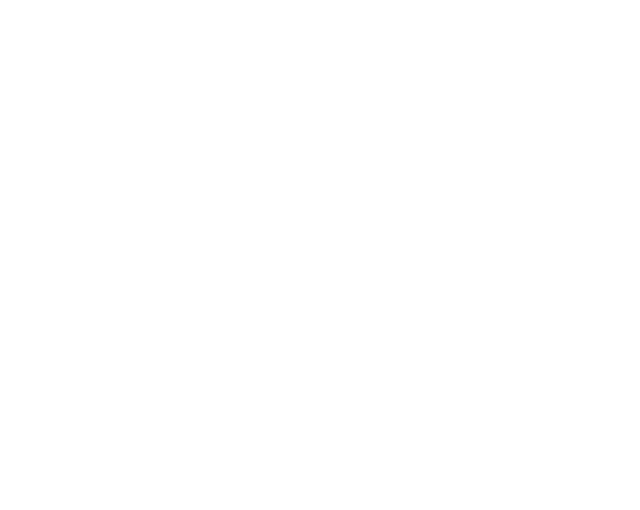
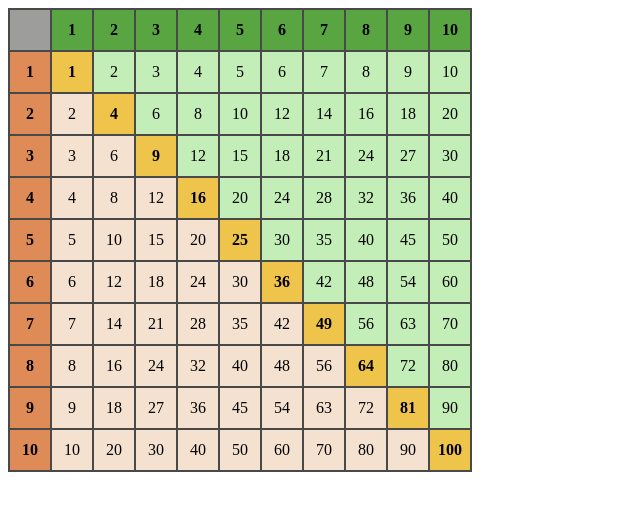
Before and after one commit to KostiantynPavlenko/pavlenko_front_end_pro, a plain HTML site: page index.html in a window 1280 px wide. Shown: the whole page, without its empty margins (0-640 px from the left). Drawn offline with Linux system fonts and the light colour scheme.

Commit message:
solved homework 11.1

```diff
--- a/index.html
+++ b/index.html
@@ -3,9 +3,13 @@
 <head>
     <meta charset="UTF-8">
     <meta name="viewport" content="width=device-width, initial-scale=1.0">
+    <link rel="stylesheet" href="style.css">
     <title>Front-end Pro</title>
 </head>
 <body>
-    <script src="main.js"></script>
+  <div class="table-container">
+
+  </div>
+  <script src="main.js"></script>
 </body>
 </html>
--- a/main.js
+++ b/main.js
@@ -0,0 +1,46 @@
+const tableContainer = document.querySelector('.table-container');
+
+function createPythagorasTable(size) {
+  const table = document.createElement('table');
+
+  table.classList.add('table')
+
+  for (let row = 0; row <= size; row++) {
+    const tableRow = document.createElement('tr');
+
+    for (let cell = 0; cell <= size; cell++) {
+      const tableCell = document.createElement('td');
+      const isFirstRowAndFirstCell = row === 0 && cell === 0;
+
+      tableCell.classList.add('tableCell');
+
+      if (isFirstRowAndFirstCell) {
+        tableCell.classList.add('grayCell');
+      } else if (row === 0 && cell > 0) {
+        tableCell.textContent = `${cell}`;
+        tableCell.classList.add('greenCell');
+      } else if (row > 0 && cell === 0) {
+        tableCell.textContent = `${row}`;
+        tableCell.classList.add('brownCell');
+      } else {
+        tableCell.textContent = `${cell * row}`;
+        if (cell === row) {
+          tableCell.classList.add('yellowCell');
+        } else if (cell < row) {
+          tableCell.classList.add('lowBrownCell');
+        } else {
+          tableCell.classList.add('lowGreenCell');
+        }
+      }
+
+      tableRow.appendChild(tableCell);
+    }
+
+    table.appendChild(tableRow);
+  }
+
+  tableContainer.appendChild(table);
+
+}
+
+createPythagorasTable(10);
--- /dev/null
+++ b/style.css
@@ -0,0 +1,32 @@
+.table {
+  border-collapse: collapse;
+}
+.greenCell {
+  background-color: #59a541;
+  font-weight: bold;
+}
+.lowGreenCell {
+  background-color: #c3eeb7;
+}
+.brownCell {
+  background-color: #df8b58;
+  font-weight: bold;
+}
+.lowBrownCell {
+  background-color: #f4e1d0;
+}
+.yellowCell {
+  background-color: #efc44b;
+  font-weight: bold;
+}
+.grayCell {
+  background-color: #9d9d9c;
+}
+.tableCell {
+  width: 40px;
+  height: 40px;
+  padding: 0;
+  text-align: center;
+  border: 2px solid #494949;
+  user-select: none;
+}
```
